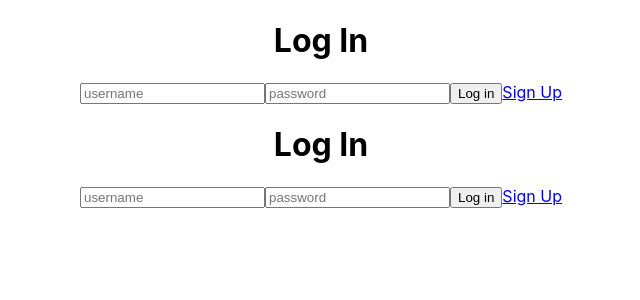
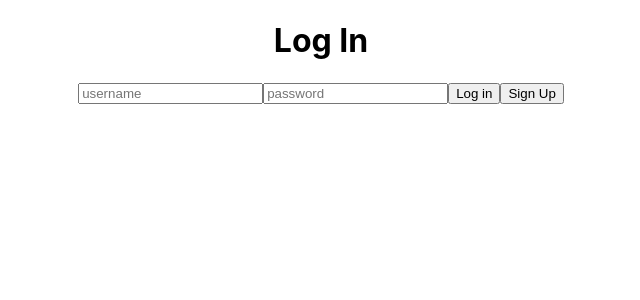
Before and after one commit to bw-mentor-me/MentorMe-FE, a React (Create React App) app in the folder mentor-app/: page /login in a window 1280 px wide. Shown: the top 300 px of the page, without its empty margins (319-959 px from the left). Built offline with nearby package versions, Linux system fonts and the light colour scheme.

Commit message:
login and signup functional

```diff
--- a/mentor-app/src/App.js
+++ b/mentor-app/src/App.js
@@ -1,19 +1,26 @@
 import React from 'react';
 import './App.css';
-import { BrowserRouter as Router, Route, Link } from 'react-router-dom';
+import { BrowserRouter as Router, Route, Link, withRouter } from 'react-router-dom';
 import Login from './components/Login';
 import Signup from './components/Signup';
 
-function App() {
-  return (
-    <Router>
-      <div className="App">
-          <Login />
-          <Route path='/login' component={Login} />
-          <Route path='/signup' component={Signup} />
-      </div>
-    </Router>
-  );
+class App extends React.Component {
+
+  componentDidMount() {
+    this.props.history.push('/login')
+  }
+
+  render () {
+    return (
+
+        <div className="App">
+            <Route  path='/login' render={(props) => <Login {...props} />} />
+            <Route  path='/signup' render={(props) => <Signup {...props} />} />
+        </div>
+
+    );
+  }
+
 }
 
-export default App;
+export default withRouter(App);
--- a/mentor-app/src/components/Login.js
+++ b/mentor-app/src/components/Login.js
@@ -3,7 +3,7 @@ import axios from 'axios';
 import { Link } from 'react-router-dom';
 import Signup from './Signup';
 
-export default class Login extends Component {
+class Login extends Component {
     state = {
         username: '',
         password: ''
@@ -24,6 +24,15 @@ export default class Login extends Component {
         })
         .then(res => console.log(res))
         .catch(err => console.log(err))
+        this.setState ({
+            username: '',
+            password: ''
+        })
+    }
+
+    signup = e => {
+        e.preventDefault();
+        this.props.history.push('/signup');
     }
 
     handleChanges = e => {
@@ -40,7 +49,7 @@ export default class Login extends Component {
 
                 <input type='text' name='username' placeholder='username' onChange={this.handleChanges} value={this.state.username} />
                 <input type='password' name='password' placeholder='password' onChange={this.handleChanges} value={this.state.password} />
-                <button>Log in</button><Link to='/signup' >Sign Up</Link>
+                <button>Log in</button><button onClick={this.signup} >Sign Up</button>
 
                 </form>
 
@@ -48,3 +57,5 @@ export default class Login extends Component {
         )
     }
 }
+
+export default Login;
--- a/mentor-app/src/components/Signup.js
+++ b/mentor-app/src/components/Signup.js
@@ -1,4 +1,5 @@
 import React, { Component } from 'react'
+import axios from 'axios';
 
 class Signup extends Component {
     state = {
@@ -18,32 +19,49 @@ class Signup extends Component {
                 [e.target.name]: e.target.value
             }
         })
-        // console.log(this.state)
     }
-    // mentor = e => {
-    //     e.preventDefault();
-    //     this.setState({
-    //         userRole: 'mentor'
-    //     })
-    // }
 
-    // student = e => {
-    //     e.preventDefault();
-    //     this.setState({
-    //         userRole: 'mentee'
-    //     })
-    // }
+    signup = e => {
+        e.preventDefault();
+        axios
+            .post('http://localhost:8443/oauth/token', this.state.newUser)
+            .then(res => {
+                console.log(res);
+                return this.props.history.push('/login');
+            })
+            .catch(err => {
+                console.log(err);
+                return this.props.history.push('/login');
+
+            })
+
+    }
+
+    mentor = e => {
+        e.preventDefault();
+        this.setState({
+            userRole: 'mentor'
+        })
+    }
+
+    student = e => {
+        e.preventDefault();
+        this.setState({
+            userRole: 'mentee'
+        })
+    }
 
     render() {
         return (
             <div>
-                {/* <button onClick={this.mentor}>Mentor</button><button onClick={this.student}>Student</button> */}
+                <button onClick={this.mentor}>Mentor</button><button onClick={this.student}>Student</button>
 
-                <form>
+                <form onSubmit={this.signup}>
                     <input type='text' name='username' placeholder='username' value={this.state.username} onChange={this.handleChanges} />
                     <input type='password' name='password' placeholder='password' value={this.state.password} onChange={this.handleChanges} />
                     <input type='text' name='phoneNumber' placeholder='Cell Phone Number' value={this.state.phoneNumber} onChange={this.handleChanges} />
                     <input type='text' name='industryType' placeholder='Industry' value={this.state.industryType} onChange={this.handleChanges} />
+                    <button type='submit'>sign up</button>
                 </form>
             </div>
         )
--- a/mentor-app/src/index.js
+++ b/mentor-app/src/index.js
@@ -2,5 +2,9 @@ import React from 'react';
 import ReactDOM from 'react-dom';
 import './index.css';
 import App from './App';
+import { BrowserRouter as Router } from 'react-router-dom';
 
-ReactDOM.render(<App />, document.getElementById('root'));
+ReactDOM.render(
+<Router>
+    <App />
+</Router>, document.getElementById('root'));
```
